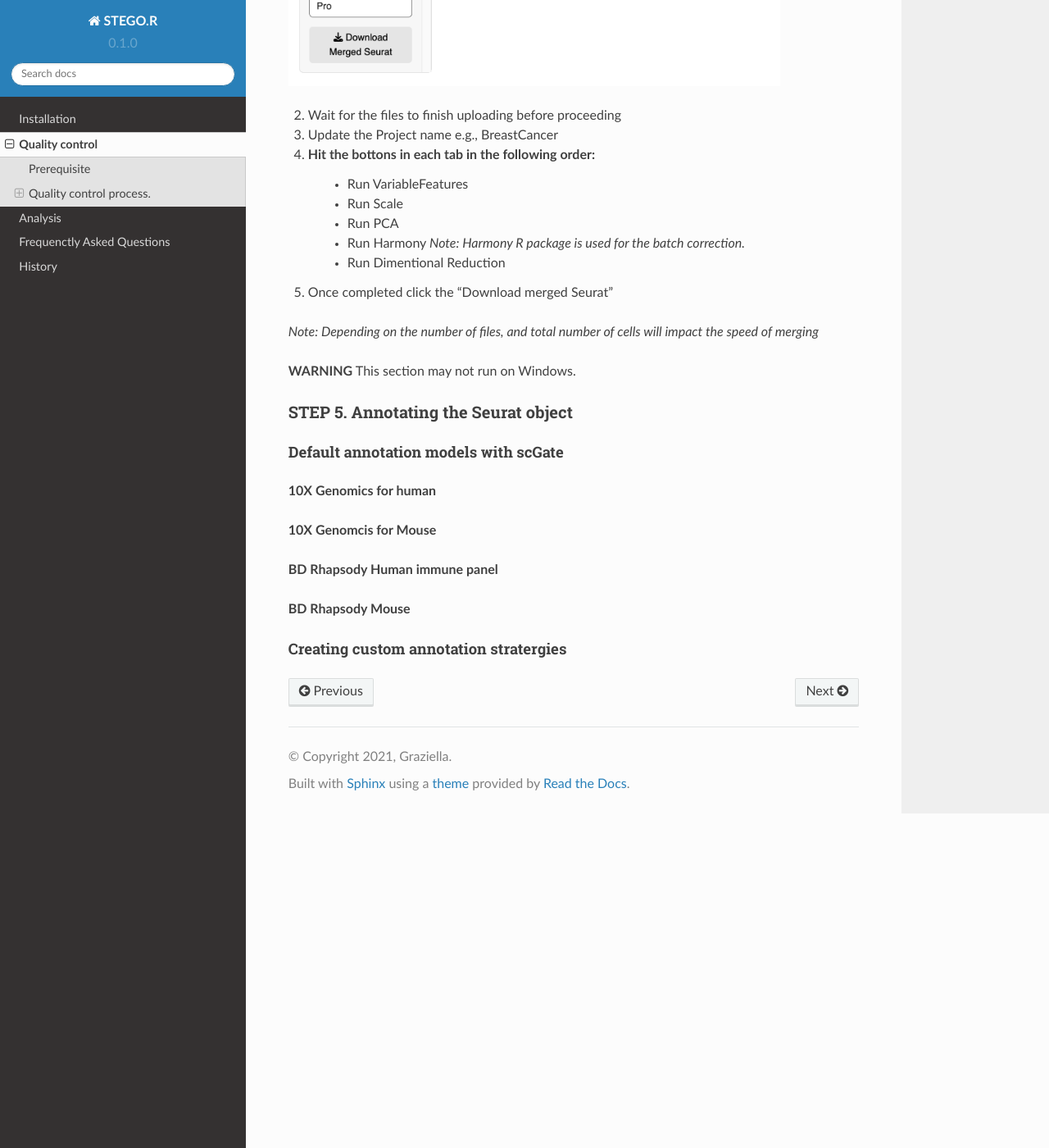
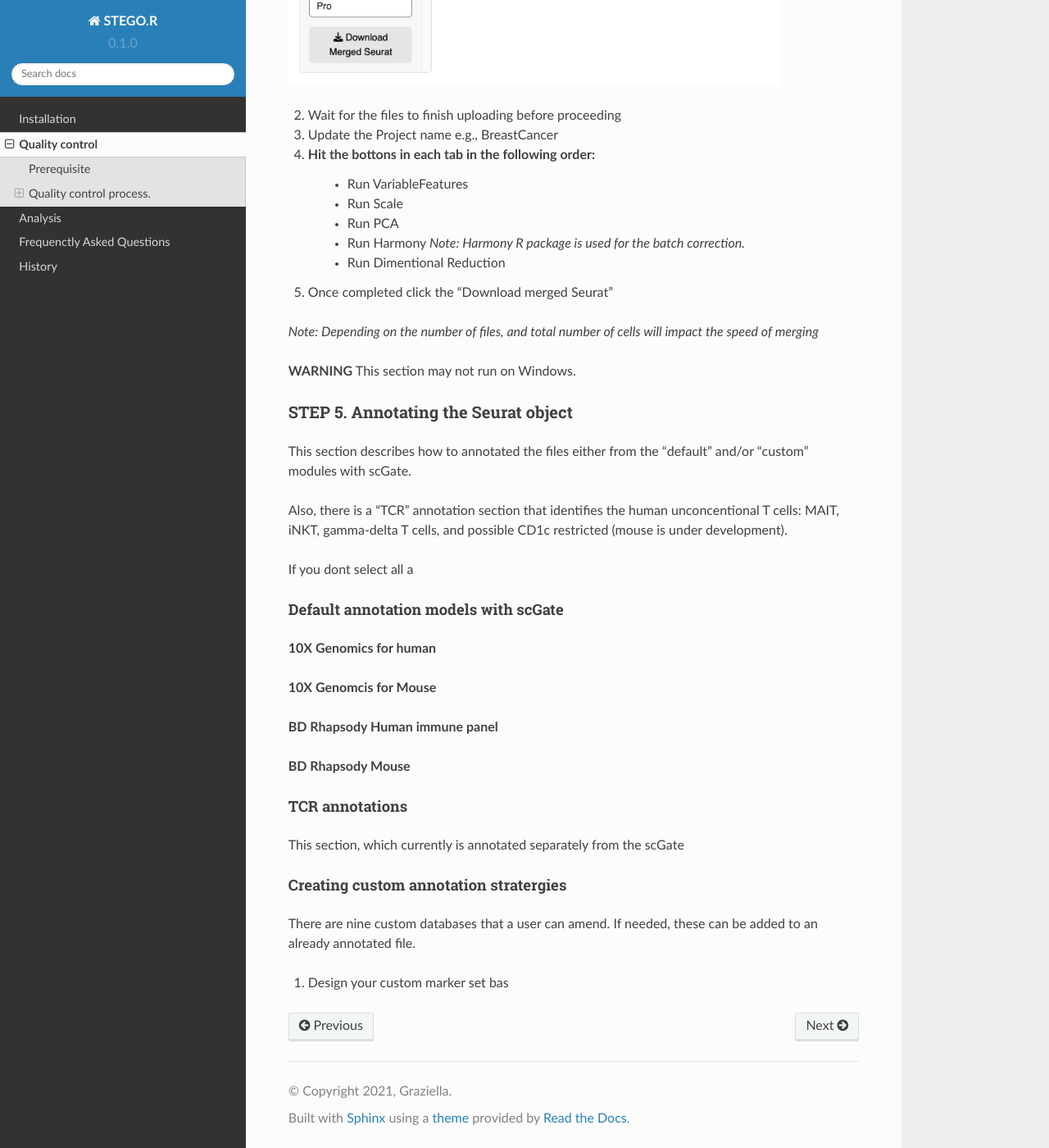
Before and after one commit to KerryAM-R/STEGOR, a Sphinx documentation site: the page built from docs/source/2.QualityControl.rst, in a window 1280 px wide and 1400 px high, scrolled down 5642 px. Shown: the whole window at 82% size. Built offline with Sphinx 7.4.7 and the Read the Docs theme 2.0.0, drawn with Linux system fonts in a browser that asks for light colours.

Commit message:
Update 2.QualityControl.rst

```diff
--- a/docs/source/2.QualityControl.rst
+++ b/docs/source/2.QualityControl.rst
@@ -89,7 +89,7 @@ Upload the documents to the required sections depending on the technological and
       - Figures: There use can explore the data and download the clutering network and the corresponding motif. The latter figure is also generated in the "Analysis section".
 
 **STEP 3.** Quality control of a Seurat object
-~~~~~~~~~~~~~~~~~~~~~~~~~~~~~~~~~~~~~~~~~~~~~
+~~~~~~~~~~~~~~~~~~~~~~~~~~~~~~~~~~~~~~~~~~~~~~
 
 This section describes the Seurat QC process for human samples with 10x Genomics. I use the S133 sample from GES145370 dataset for the example screen shots.
 
@@ -121,7 +121,7 @@ This section describes the Seurat QC process for human samples with 10x Genomics
 11. Now your file has completed the seurat QC and has had the TCR sequences added to the meta-data. click the "Download Seurat" object and save it to the "2_SCobj" folder.
 
 **STEP 4.** Merging multiple Seurat objects
-~~~~~~~~~~~~~~~~~~~~~~~~~~~~~~~~~~~~~~~~~~
+~~~~~~~~~~~~~~~~~~~~~~~~~~~~~~~~~~~~~~~~~~~
 
 This section is to merge multiple .h5Seurat objects and correct for the batch effect.
 
@@ -149,10 +149,14 @@ This section is to merge multiple .h5Seurat objects and correct for the batch ef
 **STEP 5.** Annotating the Seurat object
 ~~~~~~~~~~~~~~~~~~~~~~~~~~~~~~~~~~~~~~~
 
+This section describes how to annotated the files either from the "default" and/or "custom" modules with scGate.
+
+Also, there is a "TCR" annotation section that identifies the human unconcentional T cells: MAIT, iNKT, gamma-delta T cells, and possible CD1c restricted (mouse is under development).
+
+If you dont select all a
 
 Default annotation models with scGate
 ^^^^^^^^^^^^^^^^^^^^^^^^^^^^^^^^^^^^^
-
 
 **10X Genomics for human**
 
@@ -162,6 +166,14 @@ Default annotation models with scGate
 
 **BD Rhapsody Mouse**
 
+TCR annotations
+^^^^^^^^^^^^^^^
+
+This section, which currently is annotated separately from the scGate
 
 Creating custom annotation stratergies
 ^^^^^^^^^^^^^^^^^^^^^^^^^^^^^^^^^^^^^^
+
+There are nine custom databases that a user can amend. If needed, these can be added to an already annotated file.
+
+1. Design your custom marker set bas
```
